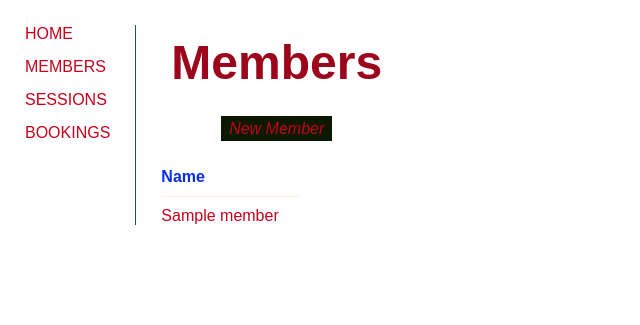
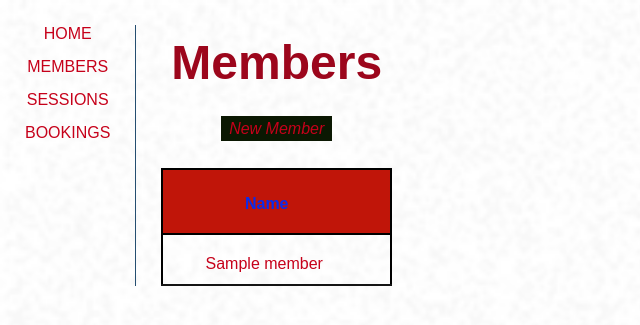
Before and after one commit to rbodsworth/Gym_Project, a Flask app: page /members in a window 1280 px wide. Shown: the top 325 px of the page, without its empty margins (0-640 px from the left). Run offline with Flask 2, Linux system fonts and the light colour scheme; a database or web service that is not in the repository returns one stand-in record (values such as "Sample title"); some libraries are stand-ins or nearby versions; some web fonts are replaced.

Commit message:
updated table

```diff
--- a/static/css/style.css
+++ b/static/css/style.css
@@ -1,3 +1,7 @@
+body {
+  background: url(/static/images/so-white.png);
+  background-size: cover;)
+}
 .header {
   padding: 5px;
   text-align: center;
--- a/static/css/tables.css
+++ b/static/css/tables.css
@@ -1,16 +1,28 @@
+
+
 td, th {
-    text-align: left;
+    font-family: Arial, Helvetica, sans-serif;
+    text-align: center;
+    border: 2px solid black;
+    order-bottom: 1px solid rgb(17, 1, 1);
+    border-bottom: 2px solid rgb(20, 20, 20);
   }
 
+
   td {
-    padding: 10px 20px 0px 0px;
+    padding: 20px 25px 11px 0px;
   }
 
   th {
-    padding: 0px 20px 10px 0px;
-    border-bottom: 1px solid papayawhip;
+    background-color: rgb(192, 21, 9);
+    padding: 25px 20px 20px 0px;
+    border-bottom: 1px solid rgb(10, 6, 0);
   }
 
   table {
     border-collapse: collapse;
-  }
+    width: 100%;
+    margin-left: auto;
+    margin-right: auto;}
+
+  body {text-align:center;}
--- a/templates/base.html
+++ b/templates/base.html
@@ -13,6 +13,8 @@
   <link rel="stylesheet" href="{{ url_for('static', filename='css/tables.css') }}">
 </head>
 <body>
+
+
 
 
 <main class="flex flex--row">
--- a/templates/index.html
+++ b/templates/index.html
@@ -9,6 +9,7 @@
 <head>
 <meta name="viewport" content="width=device-width, initial-scale=1">
 <style>
+  background: url(/static/images/halftone-yellow.png) repeat
 img {
   display: block;
   margin-left: auto;
@@ -21,5 +22,5 @@ img {
 
 </body>
 </html>
-<img src="static/images/gym.jpg" alt="Girl in a jacket" width="740" height="580" class="center">
+<img src="static/images/gym.png" alt="Girl in a jacket" width="740" height="580" class="center">
 {% endblock %}
--- a/templates/members/index.html
+++ b/templates/members/index.html
@@ -8,7 +8,7 @@
 </p>
 </p>
 
-<table>
+<table class = "center">
   <tr>
     <th>Name</th>
 
@@ -16,6 +16,7 @@
   {% for member in members %}
   <tr>
     <td><a href="/members/{{ member.id }}"> {{member.name}} </a></td>
+  <table>
 
 
 
```
Also changed, not shown: static/images/gym.png (added), static/images/halftone-yellow.png (added), static/images/so-white.png (added).
